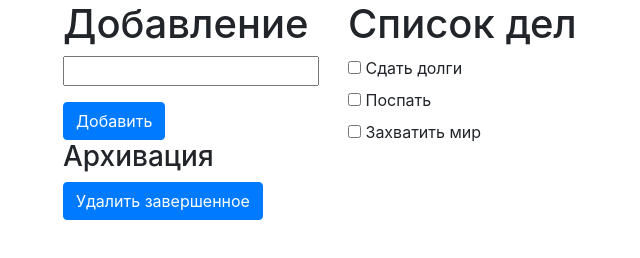
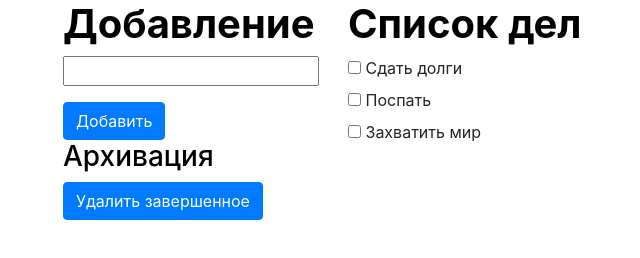
Before and after one commit to Tusnyakova/codePen, a plain HTML site: page index.html in a window 1280 px wide. Shown: the whole page, without its empty margins (22-662 px from the left). Drawn offline with nearby package versions, Linux system fonts and the light colour scheme; no server answers.

Commit message:
Hello world2!

```diff
--- a/css/style.css
+++ b/css/style.css
@@ -2,3 +2,12 @@
 {
 text-decoration: line-through;
 }
+
+h1{
+    color:black;
+}
+
+h3
+{
+    color: black;
+}
--- a/index.html
+++ b/index.html
@@ -16,7 +16,7 @@
   <div class="container" ng-app="App" ng-controller="Todo">
   <div class="row">
     <div class="col-md-3">
-      <h1>Добавление</h1>
+      <h1><b>Добавление</b></h1>
       <input  ng -keydown="$event.keyCode==13 && Add()" class="form-group" ng-model="newItem" type="text"/>
  <button  ng-click="Add()" class="btn btn-primary">Добавить</button>
       <h3>Архивация</h3>
@@ -24,7 +24,7 @@
    <!-- <button  class="btn btn-primary">Удалить </button>-->
     </div>
      <div class="col-md-9">
-    <h1>Список дел</h1>
+    <h1><b>Список дел</b></h1>
 
                 <div ng-repeat="item in Todo " >
 
```
